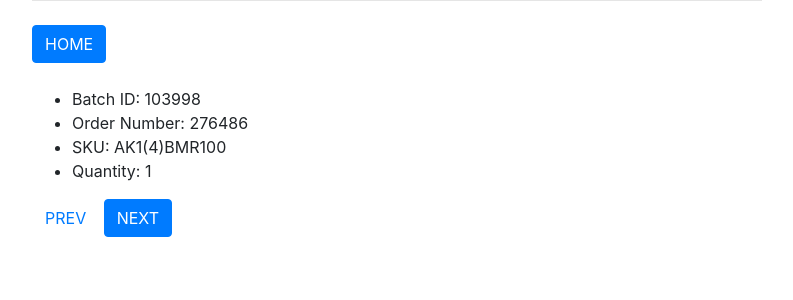
After one commit to angrypanda11/picklist-webapp, a Django app: page /pack/1/ in a window 1280 px wide. The commit adds this page. Shown: the top 300 px of the page, without its empty margins (243-1036 px from the left). Run offline with Django 3.2, Linux system fonts and the light colour scheme; data comes from the database, SQL or seed files in the repository; both versions use the stored data as it was after the commit; some libraries are stand-ins or nearby versions.

Commit message:
first functional version, views changes and html work

```diff
--- a/pack/models.py
+++ b/pack/models.py
@@ -6,7 +6,7 @@ class Order(models.Model):
     batch_id = models.CharField(max_length=50)
     order_number = models.CharField(max_length=50)
     sku = models.CharField(max_length=50)
-    quantity = models.IntegerField(default=0)
+    quantity = models.CharField(max_length=50)
 
     def __str__(self):
         return self.batch_id
--- /dev/null
+++ b/pack/templates/base.html
@@ -0,0 +1,20 @@
+<!doctype html>
+<html lang="en">
+  <head>
+    <meta charset="utf-8">
+    <meta name="viewport" content="width=device-width, initial-scale=1, shrink-to-fit=no">
+    <link rel="stylesheet" href="https://stackpath.bootstrapcdn.com/bootstrap/4.1.3/css/bootstrap.min.css" integrity="sha384-MCw98/SFnGE8fJT3GXwEOngsV7Zt27NXFoaoApmYm81iuXoPkFOJwJ8ERdknLPMO" crossorigin="anonymous">
+  </head>
+  <body>
+    <div class="container">
+      <div class="row justify-content-center">
+        <div class="col-8">
+
+          <hr class="mt-0 mb-4">
+          {% block content %}
+          {% endblock %}
+        </div>
+      </div>
+    </div>
+  </body>
+</html>
--- /dev/null
+++ b/pack/templates/pack/detail.html
@@ -0,0 +1,23 @@
+{% extends 'base.html' %}
+
+{% block content %}
+
+<a class="btn btn-primary" href="{% url 'upload' %}">HOME</a>
+
+<br>
+<br>
+
+<ul>
+    <li>Batch ID: {{ order.batch_id }}</li>
+    <li>Order Number: {{ order.order_number }}</li>
+    <li>SKU: {{ order.sku }}</li>
+    <li>Quantity: {{ order.quantity }}</li>
+
+</ul>
+
+<a class="btn btn-delete" href="{% url 'detail' prev %}">PREV</a>
+<a class="btn btn-primary" href="{% url 'detail' next %}">NEXT</a>
+
+
+
+{% endblock %}
--- a/pack/urls.py
+++ b/pack/urls.py
@@ -4,10 +4,10 @@ from . import views
 
 # app_name = 'pack'
 urlpatterns = [
-    path('', views.upload, name='upload')
+    path('', views.upload, name='upload'),
     # path('', views.IndexView.as_view(), name='index'),
-    # path('shot', views.ShotRecorderView, name='shot'),
-    # path('<int:pk>/', views.DetailView.as_view(), name='detail'),
+    path('all/', views.all_orders, name='all'),
+    path('<number>/', views.detail, name='detail'),
     # path('<int:pk>/results/', views.ResultsView.as_view(), name='results'),
     # path('<int:question_id>/vote/', views.vote, name='vote'),
     # path('shot/past', views.PastShot, name='past_shot')
--- a/pack/views.py
+++ b/pack/views.py
@@ -1,32 +1,64 @@
-from django.shortcuts import render
+from django.shortcuts import get_object_or_404, render
 from .models import Order
-from .resources import OrderResource
+# from .resources import OrderResource
 from django.contrib import messages
-from tablib import Dataset
+# from tablib import Dataset
 from django.http import HttpResponse
+import io
+import csv
+from django.views import generic
 
-# Create your views here.
+
 def upload(request):
-    if request.method == 'POST':
-        order_resource = OrderResource()
-        dataset = Dataset()
-        new_order = request.FILES['myfile']
+    template = "pack/upload.html"
+    prompt = {
+        'ID': 'Please only submit .csv files'
+    }
 
-        if not new_order.name.endswith('xlsx'):
-            messages.info(request, 'wrong format')
-            return render(request, 'pack/upload.html')
+    if request.method == 'GET':
+        return render(request, template, prompt)
 
-        imported_orders = dataset.load(new_order.read(), format='xlsx')
-        # with open(new_order, 'r') as imported_orders:
-        for data in imported_orders:
-            value = Order(
-                data[0],
-                data[106],
-                data[64],
-                data[89],
-                data[76],
+    csv_file = request.FILES['myfile']
 
-            )
-            value.save()
+    if not csv_file.name.endswith('.csv'):
+        messages.error(request, 'Not a csv file')
 
-    return render(request, 'pack/upload.html')
+    order_list = csv_file.read().decode('UTF-8')
+    io_string = io.StringIO(order_list)
+    next(io_string)
+    for column in csv.reader(io_string, delimiter=','):
+        # print(column[76])
+        _, created = Order.objects.update_or_create(
+            batch_id=column[105],
+            order_number=column[63],
+            sku=column[88],
+            quantity=column[75],
+        )
+        # print(column[76])
+    context = {}
+    return render(request, template, context)
+
+
+def all_orders(request):
+    sku_sorted = Order.objects.order_by('sku')
+    context = {'sorted': sku_sorted}
+    return render(request, 'pack/all.html', context)
+
+
+def detail(request, number):
+    number = int(number)
+    # order = get_object_or_404(Order, pk=order_id)
+    # order = Order.objects.raw('SELECT * FROM pack_order')[number]
+    # query_results = Order.objects.all()
+
+    sku_sorted = Order.objects.order_by('sku')
+    if sku_sorted.count() - 1 < number or number < 1:
+        return HttpResponse("Invalid page, return to last page")
+    sku_index = sku_sorted[number-1]
+
+    context = {
+        'order': sku_index,
+        'next': number+1,
+        'prev': number-1
+    }
+    return render(request, 'pack/detail.html', context)
```
Also changed, not shown: pack/templates/pack/all.html (added, +42 -0 lines), pack/templates/pack/upload.html (+13 -0 lines), db.sqlite3, pack/migrations/0004_auto_20200803_0312.py (added).
